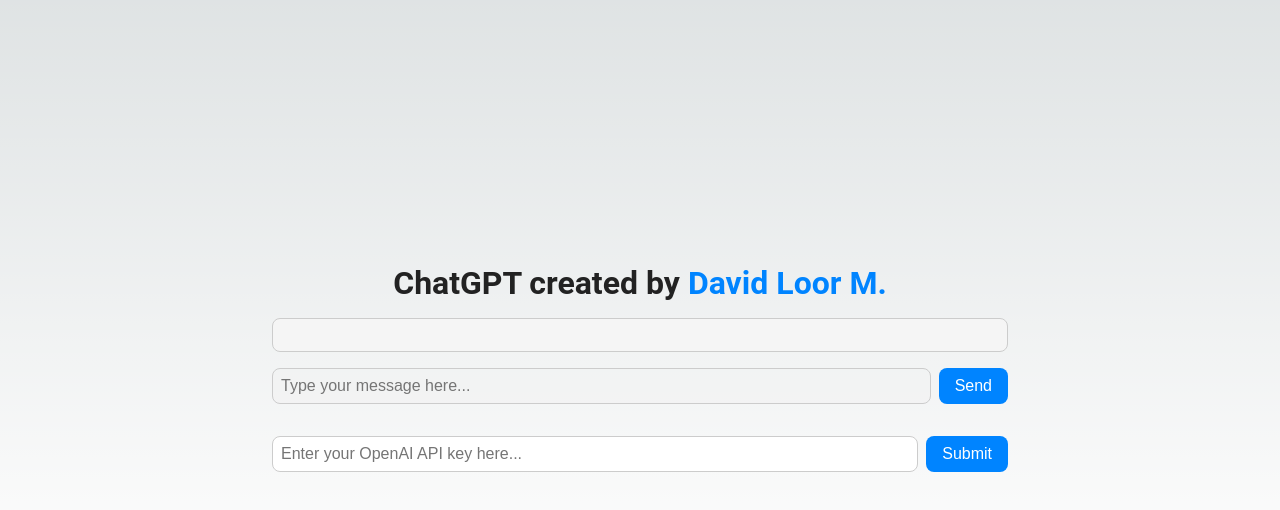
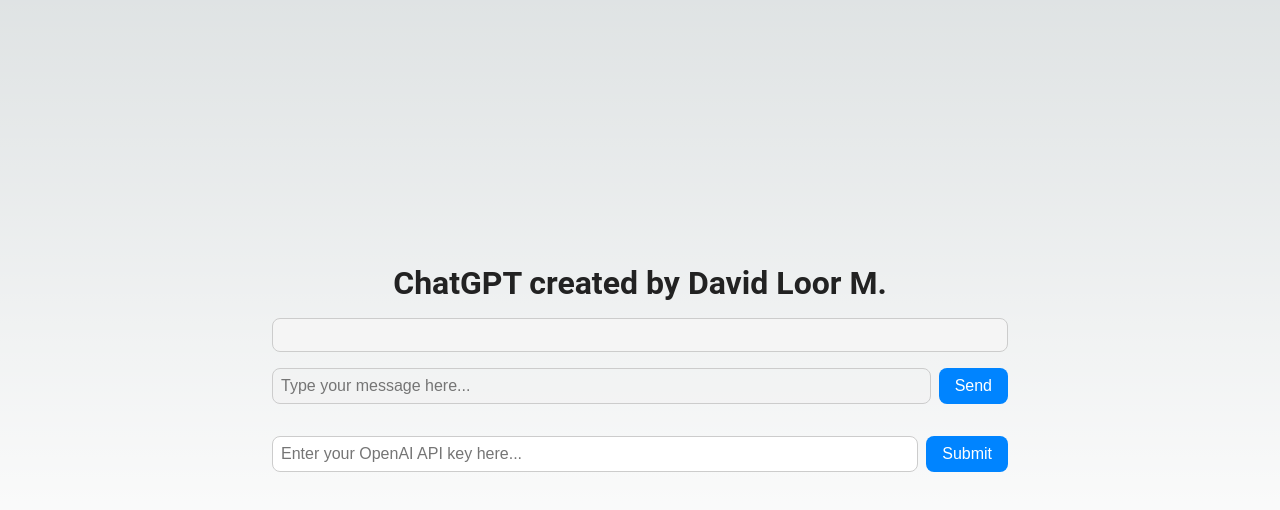
Before and after one commit to davo20019/chatgpt, a Next.js app: page / in a window 1280 px wide. Shown: the part 184-694 px from the top of the page. Built offline with nearby package versions, Linux system fonts and the light colour scheme.

Commit message:
Logic to hide the api key field

```diff
--- a/components/ChatGpt.js
+++ b/components/ChatGpt.js
@@ -7,6 +7,7 @@
     const [chatLog, setChatLog] = useState([]);
     const [loading, setLoading] = useState(false);
     const [error, setError] = useState(null);
+    const [apiKeyValidated, setApiKeyValidated] = useState(false);
 
     const handleApiKeySubmit = async (e) => {
         e.preventDefault();
@@ -29,7 +30,7 @@
         });
 
         if (response.ok) {
-            setApiKey(apiKey);
+            setApiKeyValidated(true);
         } else {
             const errorText = await response.text();
             setError(errorText);
@@ -84,9 +85,14 @@
     return (
         <div className={styles.container}>
             <h1 className={styles.title}>
-                ChatGPT created by{' '}
-                <a href="https://davidloor.com/" target="_blank" rel="noopener noreferrer" className={styles.author}>
-                    David Loor M.
+                ChatGPT{' '}
+                <a
+                    href="https://davidloor.com/"
+                    target="_blank"
+                    rel="noopener noreferrer"
+                    className={styles.link}
+                >
+                    created by David Loor M.
                 </a>
             </h1>
             <div className={styles.chat}>
@@ -103,17 +109,18 @@
                     placeholder="Type your message here..."
                     value={chatInput}
                     onChange={(e) => setChatInput(e.target.value)}
-                    disabled={!apiKey || loading}
+                    disabled={!apiKeyValidated || loading}
                     className={styles.input}
                 />
                 <button
                     type="submit"
-                    disabled={!apiKey || loading}
+                    disabled={!apiKeyValidated || loading}
                     className={styles.button}
                 >
                     {loading ? 'Loading...' : 'Send'}
                 </button>
             </form>
+            {!apiKeyValidated && (
                 <form onSubmit={handleApiKeySubmit} className={styles.apiKeyForm}>
                     <input
                         type="password"
@@ -132,6 +139,8 @@
                     </button>
                     {error && <div className={styles.error}>{error}</div>}
                 </form>
+            )}
+            {apiKeyValidated && <div className={styles.success}>API key validated and in use.</div>}
         </div>
     );
 };
```
Lines whose indentation alone changed are shown as unchanged.
